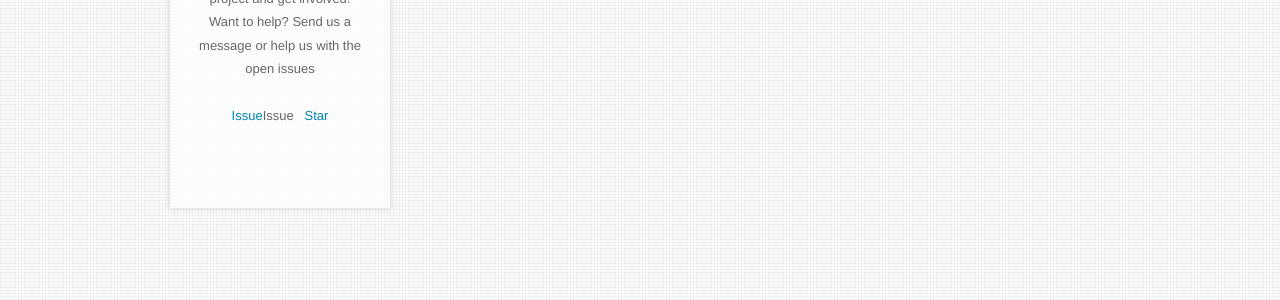
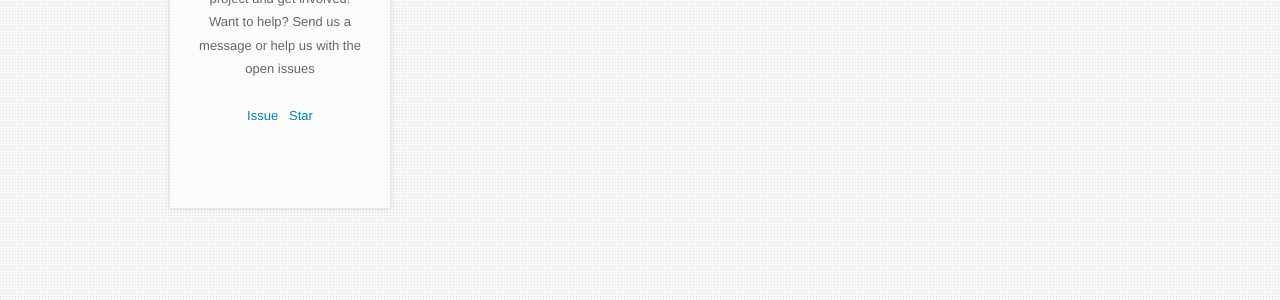
Before and after one commit to SidVal/awesome, a Jekyll site: the page built from index.md, in a window 1280 px wide. Shown: the part 247-547 px from the top of the page. Built offline with Jekyll 4.4.1, drawn with Linux system fonts in a browser that asks for light colours.

Commit message:
Update header.html

```diff
--- a/_includes/header.html
+++ b/_includes/header.html
@@ -7,7 +7,7 @@
         <p>A bunch of people creating open source software. Star+Fork a project and get involved!</p>
         <p>Want to help? Send us a message or help us with the open issues</p>
         <p>&nbsp;</p>
-        <p><a class="github-button" href="https://github.com/sidval/awesome/issues" data-icon="octicon-issue-opened" data-size="large" data-show-count="true" aria-label="Issue sidval/awesome on GitHub">Issue</a>Issue</a>&nbsp;&nbsp;&nbsp;<a class="github-button" href="https://github.com/sidval/awesome" data-size="large" data-show-count="true" aria-label="Star sidval/awesome on GitHub">Star</a>
+        <p><a class="github-button" href="https://github.com/sidval/awesome/issues" data-icon="octicon-issue-opened" data-size="large" data-show-count="true" aria-label="Issue sidval/awesome on GitHub">Issue</a>&nbsp;&nbsp;&nbsp;<a class="github-button" href="https://github.com/sidval/awesome" data-size="large" data-show-count="true" aria-label="Star sidval/awesome on GitHub">Star</a>
         </p>
         <p>&nbsp;</p>
       </div>
```
